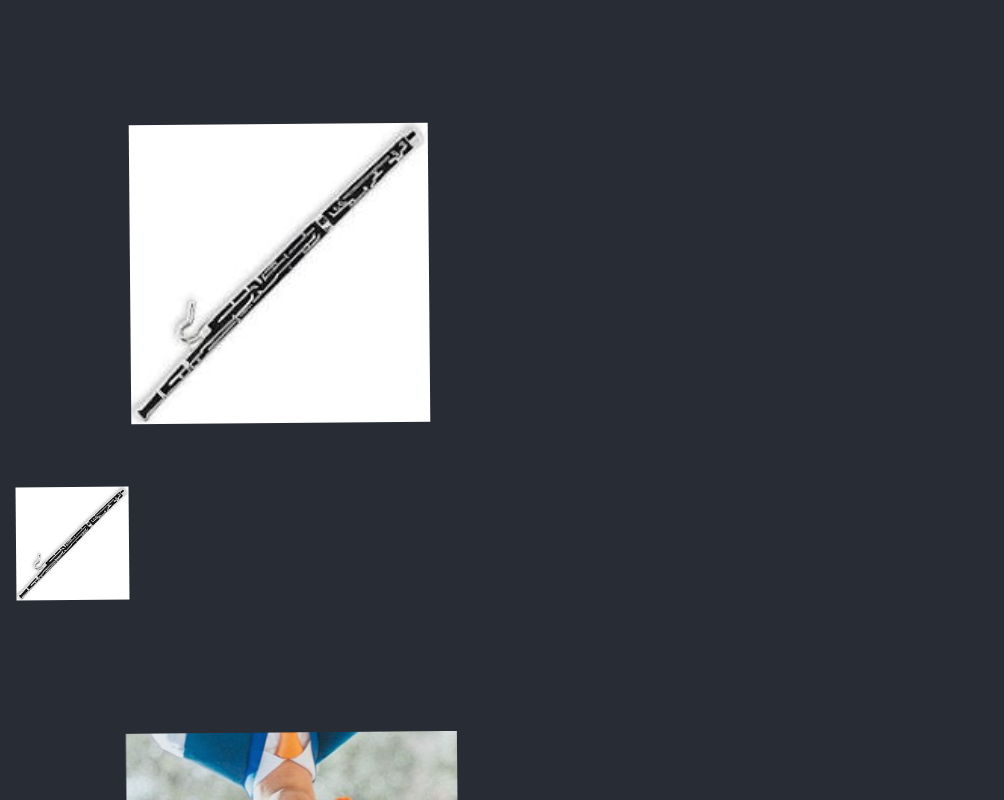
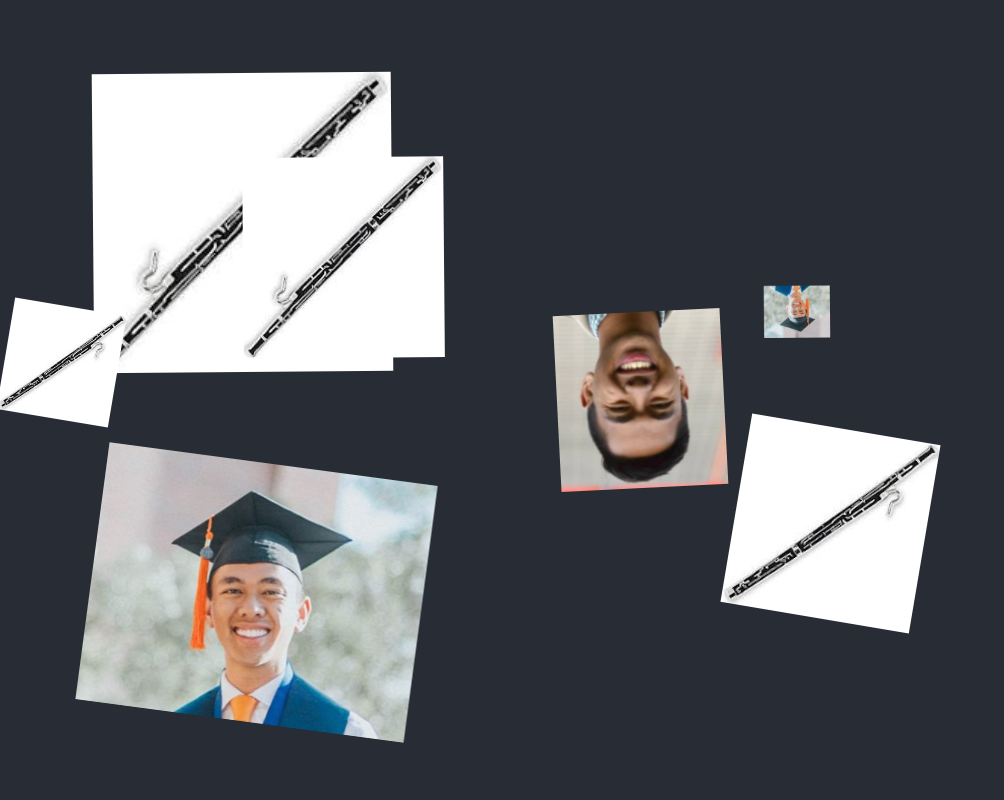
Before and after one commit to Rolstenhouse/rodelenderez.com, a React (Create React App) app: page / in a window 1280 px wide. Shown: the top 800 px of the page, without its empty margins (0-1004 px from the left). Built offline with nearby package versions, Linux system fonts and the light colour scheme.

Commit message:
minor refactor, add center image

```diff
--- a/src/App.css
+++ b/src/App.css
@@ -17,9 +17,9 @@
   background-color: #282c34;
   min-height: 100vh;
   display: flex;
-  /* flex-direction: column;
+  flex-direction: column;
   align-items: center;
-  justify-content: center; */
+  justify-content: center;
   font-size: calc(10px + 2vmin);
   color: white;
 }
--- a/src/App.js
+++ b/src/App.js
@@ -22,16 +22,20 @@ function getRandomInt(min, max) {
 
 const App = () => {
   const [images, setImages] = useState([]);
-  var pics = Array('/photos/rodel2.png', '/photos/rodel.png', '/photos/bassoon.jpeg')
+  const pics = [
+    "/photos/rodel2.png",
+    "/photos/rodel.png",
+    "/photos/bassoon.jpeg",
+  ];
 
   useEffect(() => {
     // Every 2 seconds add another image
     const interval = setInterval(() => {
       if (!window.innerWidth || !window.innerHeight) {
-        return
+        return;
       }
-      let x = getRandomInt(10, window.innerWidth - 10);
-      let y = getRandomInt(10, window.innerHeight - 10);
+      let x = getRandomInt(0, window.innerWidth - 300);
+      let y = getRandomInt(0, window.innerHeight - 300);
       let size = getRandomInt(50, 400);
       const img = {
         url: pics[Math.floor(Math.random() * pics.length)],
@@ -40,16 +44,18 @@ const App = () => {
         size: size,
       };
       setImages([...images, img]);
-      console.log(images);
-      console.log(img);
-    }, 3000);
+    }, 1500);
 
-    return () => clearInterval(interval)
+    return () => clearInterval(interval);
   }, [images]);
 
   return (
     <div className="App">
       <header className="App-header">
+        <img
+          src="/photos/rodel2.png"
+          className="rotate"
+        />
         {images.map((image) => {
           return (
             <img
```
